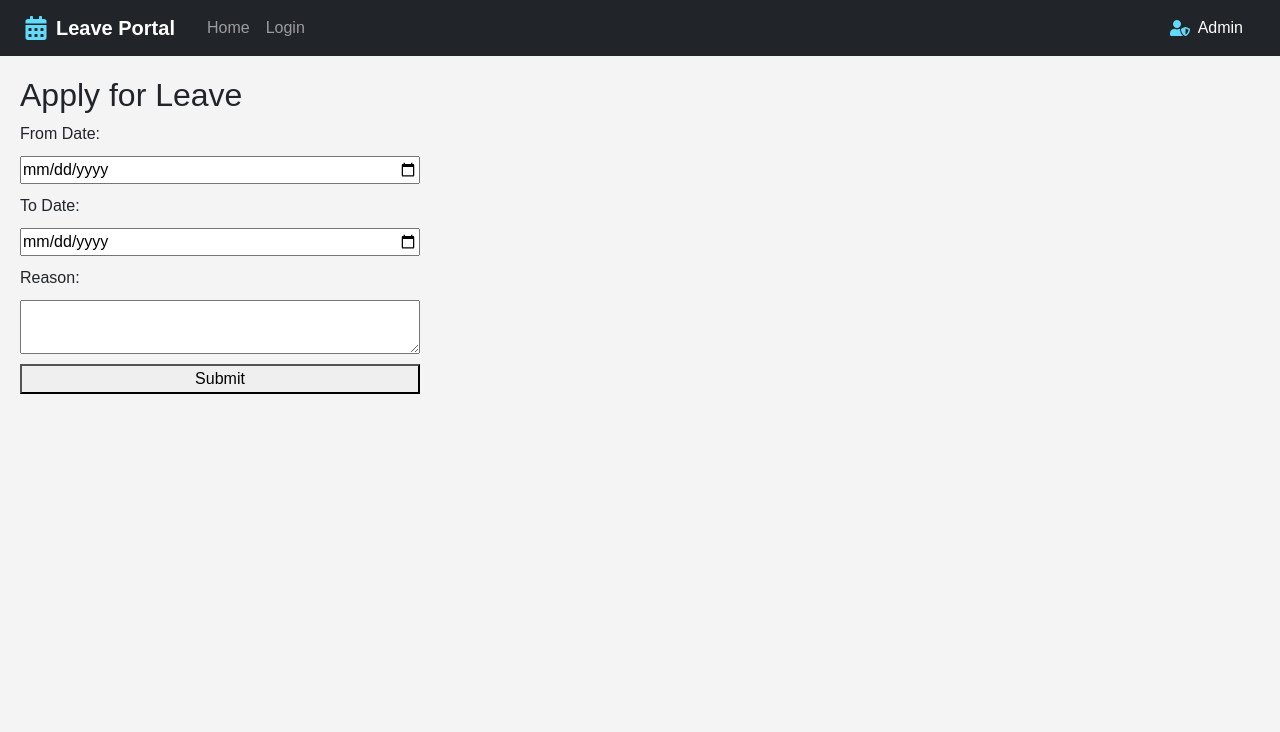
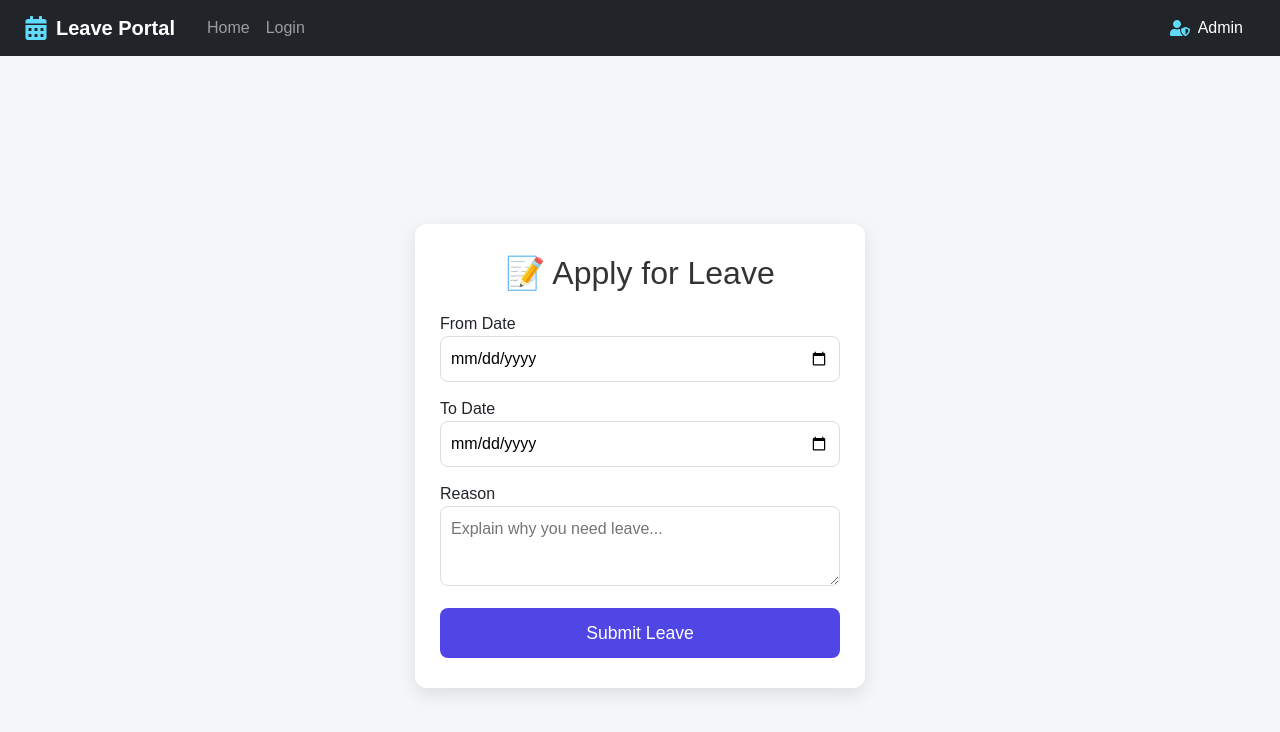
Before and after one commit to shahrukhbilal/leave-menagement-vs2, a React (Create React App) app: page /apply in a window 1280 px wide. Shown: the top 732 px of the page. Built offline with nearby package versions, Linux system fonts and the light colour scheme.

Commit message:
Duplicate pages and extra logs deleted

```diff
--- a/package.json
+++ b/package.json
@@ -3,13 +3,16 @@
   "version": "0.1.0",
   "private": true,
   "dependencies": {
+    "@chakra-ui/react": "^3.31.0",
+    "@emotion/react": "^11.14.0",
+    "@emotion/styled": "^11.14.1",
     "@testing-library/dom": "^10.4.0",
     "@testing-library/jest-dom": "^6.6.3",
     "@testing-library/react": "^16.3.0",
     "@testing-library/user-event": "^13.5.0",
     "bootstrap": "^5.3.7",
     "date-fns": "^4.1.0",
-    "framer-motion": "^12.23.24",
+    "framer-motion": "^12.30.0",
     "react": "^19.1.0",
     "react-big-calendar": "^1.19.4",
     "react-bootstrap": "^2.10.10",
--- a/src/admin/AdminHome.js
+++ /dev/null
@@ -1,12 +0,0 @@
-import React from 'react';
-
-const AdminHome = () => {
-  return (
-    <div>
-      <h2>📊 Admin Dashboard Home</h2>
-      <p>Welcome! Use the sidebar to navigate through your controls.</p>
-    </div>
-  );
-};
-
-export default AdminHome;
--- a/src/components/ApplyLeavePage.js
+++ b/src/components/ApplyLeavePage.js
@@ -1,4 +1,5 @@
 import React, { useState } from 'react';
+import { motion } from 'framer-motion';
 
 const ApplyLeavePage = () => {
   const [fromDate, setFromDate] = useState('');
@@ -8,7 +9,7 @@ const ApplyLeavePage = () => {
   const handleSubmit = async (e) => {
     e.preventDefault();
 
-    const auth = JSON.parse(localStorage.getItem("auth"));
+    const auth = JSON.parse(localStorage.getItem('auth'));
     const userId = auth?.user?._id;
     const token = localStorage.getItem('token');
 
@@ -24,12 +25,7 @@ const ApplyLeavePage = () => {
           'Content-Type': 'application/json',
           Authorization: `Bearer ${token}`,
         },
-        body: JSON.stringify({
-          userId,    // ✅ included
-          reason,
-          fromDate,
-          toDate
-        }),
+        body: JSON.stringify({ userId, reason, fromDate, toDate }),
       });
 
       const data = await res.json();
@@ -49,20 +45,119 @@ const ApplyLeavePage = () => {
   };
 
   return (
-    <div style={{ padding: '20px' }}>
-      <h2>Apply for Leave</h2>
-      <form onSubmit={handleSubmit} style={{ maxWidth: '400px', display: 'flex', flexDirection: 'column', gap: '10px' }}>
-        <label>From Date:</label>
-        <input type="date" value={fromDate} onChange={(e) => setFromDate(e.target.value)} required />
+    <div
+      style={{
+        minHeight: '100vh',
+        display: 'flex',
+        justifyContent: 'center',
+        alignItems: 'center',
+        background: '#f4f7fa',
+        padding: '20px',
+      }}
+    >
+      <motion.div
+        initial={{ y: -50, opacity: 0 }}
+        animate={{ y: 0, opacity: 1 }}
+        transition={{ duration: 0.6, ease: 'easeOut' }}
+        style={{
+          background: '#fff',
+          padding: '30px 25px',
+          borderRadius: '12px',
+          boxShadow: '0 6px 18px rgba(0,0,0,0.1)',
+          width: '100%',
+          maxWidth: '450px',
+        }}
+      >
+        <motion.h2
+          initial={{ scale: 0.8, opacity: 0 }}
+          animate={{ scale: 1, opacity: 1 }}
+          transition={{ duration: 0.5 }}
+          style={{ textAlign: 'center', marginBottom: '20px', color: '#333' }}
+        >
+          📝 Apply for Leave
+        </motion.h2>
 
-        <label>To Date:</label>
-        <input type="date" value={toDate} onChange={(e) => setToDate(e.target.value)} required />
+        <form onSubmit={handleSubmit} style={{ display: 'flex', flexDirection: 'column', gap: '15px' }}>
+          <motion.div
+            initial={{ x: -20, opacity: 0 }}
+            animate={{ x: 0, opacity: 1 }}
+            transition={{ duration: 0.4 }}
+          >
+            <label>From Date</label>
+            <input
+              type="date"
+              value={fromDate}
+              onChange={(e) => setFromDate(e.target.value)}
+              required
+              style={{
+                width: '100%',
+                padding: '10px',
+                borderRadius: '8px',
+                border: '1.5px solid #ddd',
+              }}
+            />
+          </motion.div>
 
-        <label>Reason:</label>
-        <textarea value={reason} onChange={(e) => setReason(e.target.value)} required />
+          <motion.div
+            initial={{ x: 20, opacity: 0 }}
+            animate={{ x: 0, opacity: 1 }}
+            transition={{ duration: 0.4 }}
+          >
+            <label>To Date</label>
+            <input
+              type="date"
+              value={toDate}
+              onChange={(e) => setToDate(e.target.value)}
+              required
+              style={{
+                width: '100%',
+                padding: '10px',
+                borderRadius: '8px',
+                border: '1.5px solid #ddd',
+              }}
+            />
+          </motion.div>
 
-        <button type="submit">Submit</button>
-      </form>
+          <motion.div
+            initial={{ y: 20, opacity: 0 }}
+            animate={{ y: 0, opacity: 1 }}
+            transition={{ duration: 0.4 }}
+          >
+            <label>Reason</label>
+            <textarea
+              value={reason}
+              onChange={(e) => setReason(e.target.value)}
+              required
+              placeholder="Explain why you need leave..."
+              style={{
+                width: '100%',
+                padding: '10px',
+                borderRadius: '8px',
+                border: '1.5px solid #ddd',
+                minHeight: '80px',
+                resize: 'vertical',
+              }}
+            />
+          </motion.div>
+
+          <motion.button
+            type="submit"
+            whileHover={{ scale: 1.05 }}
+            whileTap={{ scale: 0.95 }}
+            style={{
+              padding: '12px',
+              background: '#4f46e5',
+              color: 'white',
+              border: 'none',
+              borderRadius: '8px',
+              fontSize: '1.1rem',
+              cursor: 'pointer',
+            }}
+          >
+            Submit Leave
+          </motion.button>
+        </form>
+      </motion.div>
     </div>
   );
 };
```
Also changed, not shown: 1 other file (tests, documents, lock files or other folders).
